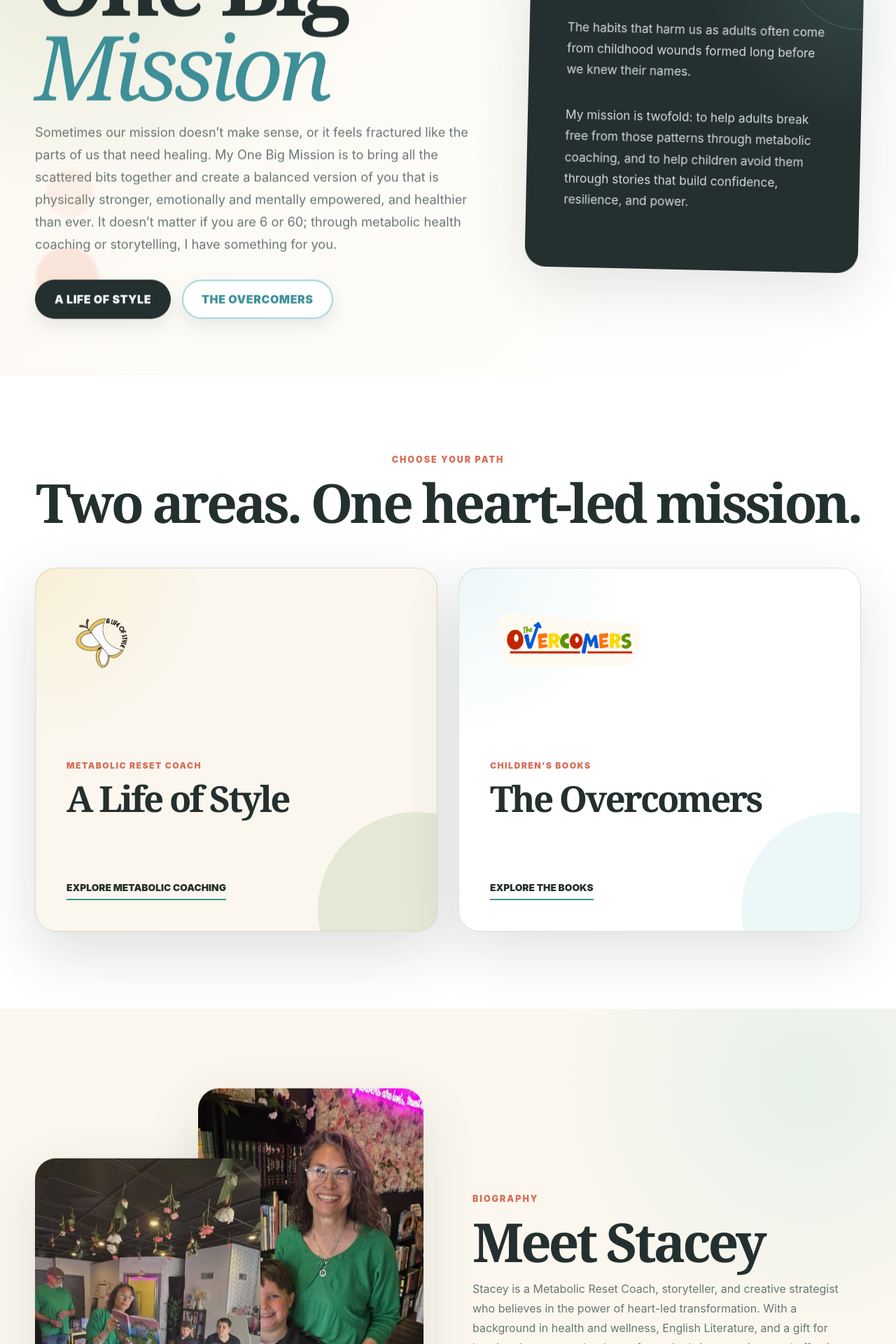
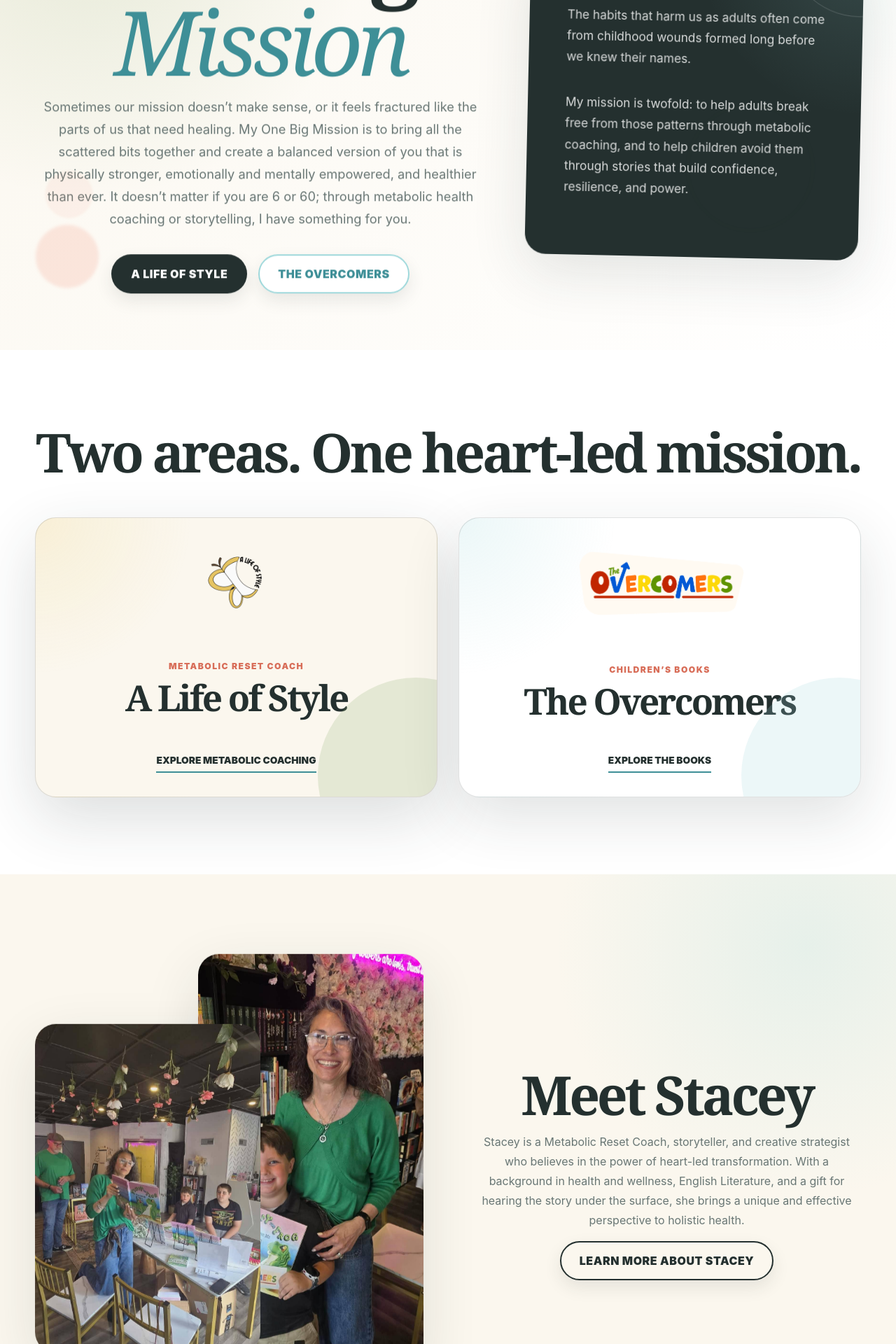
Before and after one commit to juancabrera0513/onemission, a React (Vite) app: page / in a window 1280 px wide. Shown: the part 320-2240 px from the top of the page at 70% size. Built offline with nearby package versions, Linux system fonts and the light colour scheme.

Commit message:
final version

```diff
--- a/src/components/Footer.jsx
+++ b/src/components/Footer.jsx
@@ -5,7 +5,6 @@ export default function Footer() {
     <footer className="footer">
       <div className="container footer-grid">
         <div>
-          <p className="footer-kicker">One Big Mission</p>
           <h2>Helping people of all ages grow into the strongest, most empowered version of themselves.</h2>
         </div>
 
--- a/src/pages/About.jsx
+++ b/src/pages/About.jsx
@@ -7,7 +7,6 @@ export default function About() {
       <section className="about-hero-new">
         <div className="container about-hero-new-grid">
           <div className="about-hero-new-copy">
-            <p className="eyebrow">Biography</p>
             <h1>
               About <span>Stacey</span>
             </h1>
@@ -36,7 +35,6 @@ export default function About() {
       <section className="about-story-section">
         <div className="container about-story-grid">
           <div className="about-story-heading">
-            <p className="eyebrow">Her Story</p>
             <h2>
               Heart-led <span>transformation</span>
             </h2>
@@ -71,7 +69,6 @@ export default function About() {
       <section className="about-paths-section">
         <div className="container">
           <div className="section-heading center">
-            <p className="eyebrow">One Big Mission</p>
             <h2>Two ways Stacey helps people grow.</h2>
           </div>
 
--- a/src/pages/Contact.jsx
+++ b/src/pages/Contact.jsx
@@ -6,7 +6,6 @@ export default function Contact() {
     <>
       <section className="contact-hero">
         <div className="container narrow center">
-          <p className="eyebrow">Start Here</p>
           <h1>
             Choose the path that fits your season.
           </h1>
--- a/src/pages/Home.jsx
+++ b/src/pages/Home.jsx
@@ -7,7 +7,6 @@ export default function Home() {
       <section className="home-hero">
         <div className="container home-hero-grid">
           <div className="home-hero-copy">
-            <p className="eyebrow">One Big Mission</p>
             <h1>
               One Big <span>Mission</span>
             </h1>
@@ -49,7 +48,6 @@ export default function Home() {
       <section className="choice-section">
         <div className="container">
           <div className="section-heading center">
-            <p className="eyebrow">Choose Your Path</p>
             <h2>Two areas. One heart-led mission.</h2>
           </div>
 
@@ -91,7 +89,6 @@ export default function Home() {
           </div>
 
           <div>
-            <p className="eyebrow">Biography</p>
             <h2>Meet Stacey</h2>
 
             <p>
--- a/src/pages/MetabolicReset.jsx
+++ b/src/pages/MetabolicReset.jsx
@@ -6,7 +6,6 @@ export default function MetabolicReset() {
       <section className="sub-hero health-hero">
         <div className="container sub-hero-grid">
           <div>
-            <p className="eyebrow">Metabolic Reset Coach</p>
             <h1>
               A Life <span>of Style</span>
             </h1>
@@ -42,7 +41,6 @@ export default function MetabolicReset() {
       <section className="editorial-section">
         <div className="container editorial-grid">
           <div className="editorial-title">
-            <p className="eyebrow">What is a metabolic reset?</p>
             <h2>You are not alone.</h2>
           </div>
 
@@ -72,7 +70,6 @@ export default function MetabolicReset() {
       <section className="black-panel-section">
         <div className="container black-panel">
           <div>
-            <p className="eyebrow pink">Why say YES?</p>
             <h2>Saying yes is the moment you stop letting old patterns run your life.</h2>
           </div>
 
@@ -100,7 +97,6 @@ export default function MetabolicReset() {
       <section className="steps-section">
         <div className="container">
           <div className="section-heading center">
-            <p className="eyebrow">Here’s How It Works</p>
             <h2>Small shifts. Bigger change.</h2>
           </div>
 
--- a/src/pages/Overcomers.jsx
+++ b/src/pages/Overcomers.jsx
@@ -6,7 +6,6 @@ export default function Overcomers() {
       <section className="sub-hero books-hero">
         <div className="container sub-hero-grid">
           <div>
-            <p className="eyebrow">Children’s Books</p>
             <h1>
               The <span>Overcomers</span>
             </h1>
@@ -47,7 +46,6 @@ export default function Overcomers() {
           </div>
 
           <div className="book-content">
-            <p className="eyebrow">Back cover of Flippy Description:</p>
             <h2>Flippy the Frog: More Like Me</h2>
 
             <p>
@@ -112,7 +110,6 @@ export default function Overcomers() {
       <section className="characters-section">
         <div className="container">
           <div className="section-heading center">
-            <p className="eyebrow">Characters</p>
             <h2>Lovable animal friends with gentle lessons.</h2>
           </div>
 
--- a/src/styles.css
+++ b/src/styles.css
@@ -388,19 +388,6 @@ main {
    TYPOGRAPHY
 ========================= */
 
-.eyebrow {
-  margin: 0 0 14px;
-  text-transform: uppercase;
-  letter-spacing: 0.16em;
-  color: var(--coral-dark);
-  font-weight: 900;
-  font-size: 0.78rem;
-}
-
-.eyebrow.pink {
-  color: var(--coral);
-}
-
 h1,
 h2,
 h3 {
@@ -434,6 +421,25 @@ h3 span {
 .hero-text {
   font-size: 1.14rem;
   max-width: 720px;
+}
+
+.home-hero-copy,
+.sub-hero-grid > div:first-child,
+.about-hero-new-copy {
+  text-align: center;
+}
+
+.home-hero-copy .hero-text,
+.sub-hero-grid > div:first-child .hero-text,
+.about-hero-new-copy .hero-text,
+.contact-hero .hero-text {
+  margin-right: auto;
+  margin-left: auto;
+}
+
+.home-hero-copy .button-row,
+.sub-hero-grid > div:first-child .button-row {
+  justify-content: center;
 }
 
 /* =========================
@@ -655,6 +661,7 @@ h3 span {
 
 .section-heading {
   margin-bottom: 56px;
+  text-align: center;
 }
 
 .choice-grid {
@@ -664,8 +671,8 @@ h3 span {
 }
 
 .choice-card {
-  min-height: 520px;
-  padding: 44px;
+  min-height: 400px;
+  padding: 34px 40px;
   background: var(--cream);
   border: 1px solid var(--border);
   box-shadow: var(--shadow);
@@ -673,6 +680,8 @@ h3 span {
   display: flex;
   flex-direction: column;
   justify-content: space-between;
+  align-items: center;
+  text-align: center;
   position: relative;
   overflow: hidden;
   transform: translateZ(0);
@@ -742,13 +751,16 @@ h3 span {
 }
 
 .choice-logo-box {
-  min-height: 120px;
+  min-height: 105px;
   display: flex;
   align-items: center;
+  justify-content: center;
+  width: 100%;
 }
 
 .choice-logo-box img {
-  max-height: 105px;
+  width: min(100%, 260px);
+  max-height: 110px;
   object-fit: contain;
   transition: transform 0.45s cubic-bezier(0.22, 1, 0.36, 1);
 }
@@ -758,7 +770,9 @@ h3 span {
 }
 
 .choice-logo-box.wide img {
-  max-width: 330px;
+  width: min(100%, 430px);
+  max-width: 430px;
+  max-height: 120px;
 }
 
 .card-label {
@@ -767,6 +781,10 @@ h3 span {
   text-transform: uppercase;
   letter-spacing: 0.12em;
   font-size: 0.76rem;
+}
+
+.choice-card .card-label {
+  margin: 0 0 10px;
 }
 
 .choice-link {
@@ -792,6 +810,16 @@ h3 span {
   background:
     radial-gradient(circle at 90% 12%, var(--sky-soft), transparent 26%),
     var(--cream);
+}
+
+.home-about-preview .about-preview-grid > div:last-child {
+  text-align: center;
+}
+
+.home-about-preview .about-preview-grid > div:last-child p {
+  max-width: 680px;
+  margin-right: auto;
+  margin-left: auto;
 }
 
 .about-preview-grid,
@@ -935,6 +963,11 @@ h3 span {
   font-weight: 600;
 }
 
+.editorial-title,
+.black-panel > div:first-child {
+  text-align: center;
+}
+
 .editorial-copy p {
   font-size: 1.08rem;
 }
@@ -975,6 +1008,7 @@ h3 span {
   background: var(--cream);
   min-height: 300px;
   border-radius: var(--radius);
+  text-align: center;
   transition:
     transform 0.35s cubic-bezier(0.22, 1, 0.36, 1),
     box-shadow 0.35s ease,
@@ -1066,6 +1100,14 @@ h3 span {
 
 .book-content p {
   font-size: 1.02rem;
+}
+
+.book-content h2 {
+  text-align: center;
+}
+
+.book-content .button-row {
+  justify-content: center;
 }
 
 .character-grid {
@@ -1188,6 +1230,7 @@ h3 span {
 .about-story-heading {
   position: sticky;
   top: 140px;
+  text-align: center;
 }
 
 .about-story-heading h2 {
@@ -1237,6 +1280,8 @@ h3 span {
   display: flex;
   flex-direction: column;
   justify-content: space-between;
+  align-items: center;
+  text-align: center;
   transition: transform 0.2s ease, box-shadow 0.2s ease;
 }
 
@@ -1249,6 +1294,8 @@ h3 span {
   min-height: 130px;
   display: flex;
   align-items: center;
+  justify-content: center;
+  width: 100%;
 }
 
 .about-path-logo img {
@@ -1294,6 +1341,7 @@ h3 span {
   box-shadow: var(--shadow);
   border: 1px solid var(--border);
   border-radius: var(--radius);
+  text-align: center;
   transition:
     transform 0.4s cubic-bezier(0.22, 1, 0.36, 1),
     box-shadow 0.4s ease,
@@ -1308,6 +1356,10 @@ h3 span {
 
 .contact-card h2 {
   font-size: clamp(2.6rem, 5vw, 4.7rem);
+}
+
+.contact-card .button-column {
+  align-items: stretch;
 }
 
 /* =========================
@@ -1339,13 +1391,6 @@ h3 span {
   display: grid;
   grid-template-columns: 1.2fr 0.8fr;
   gap: 60px;
-}
-
-.footer-kicker {
-  color: var(--coral);
-  font-weight: 900;
-  text-transform: uppercase;
-  letter-spacing: 0.16em;
 }
 
 .footer h2 {
@@ -1560,6 +1605,20 @@ h3 span {
     height: 50px;
   }
 
+  .choice-logo-box {
+    min-height: 95px;
+  }
+
+  .choice-logo-box img {
+    width: min(100%, 220px);
+    max-height: 100px;
+  }
+
+  .choice-logo-box.wide img {
+    width: min(100%, 330px);
+    max-height: 110px;
+  }
+
   h1 {
     font-size: clamp(3.3rem, 18vw, 5.2rem);
   }
```
